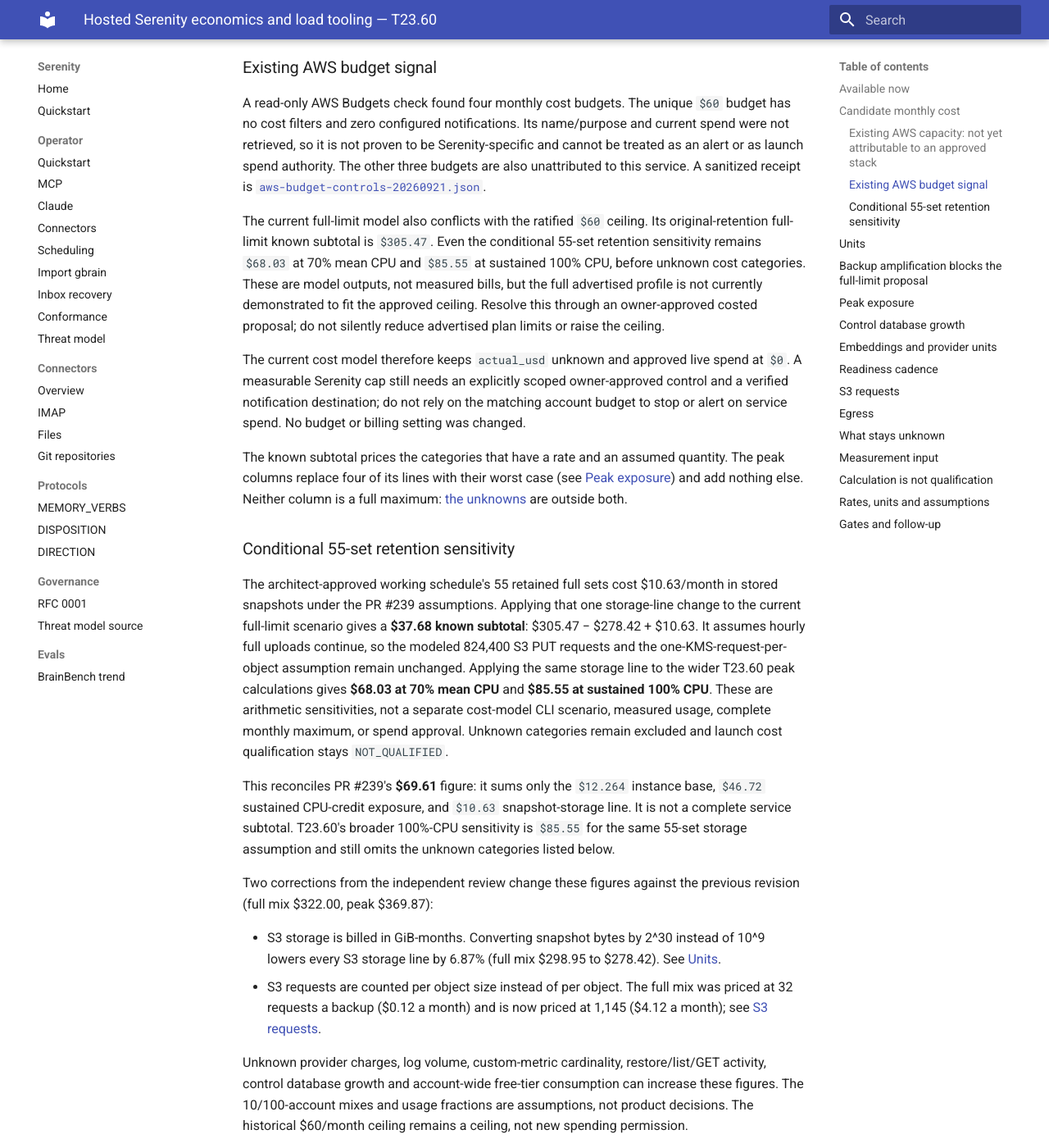
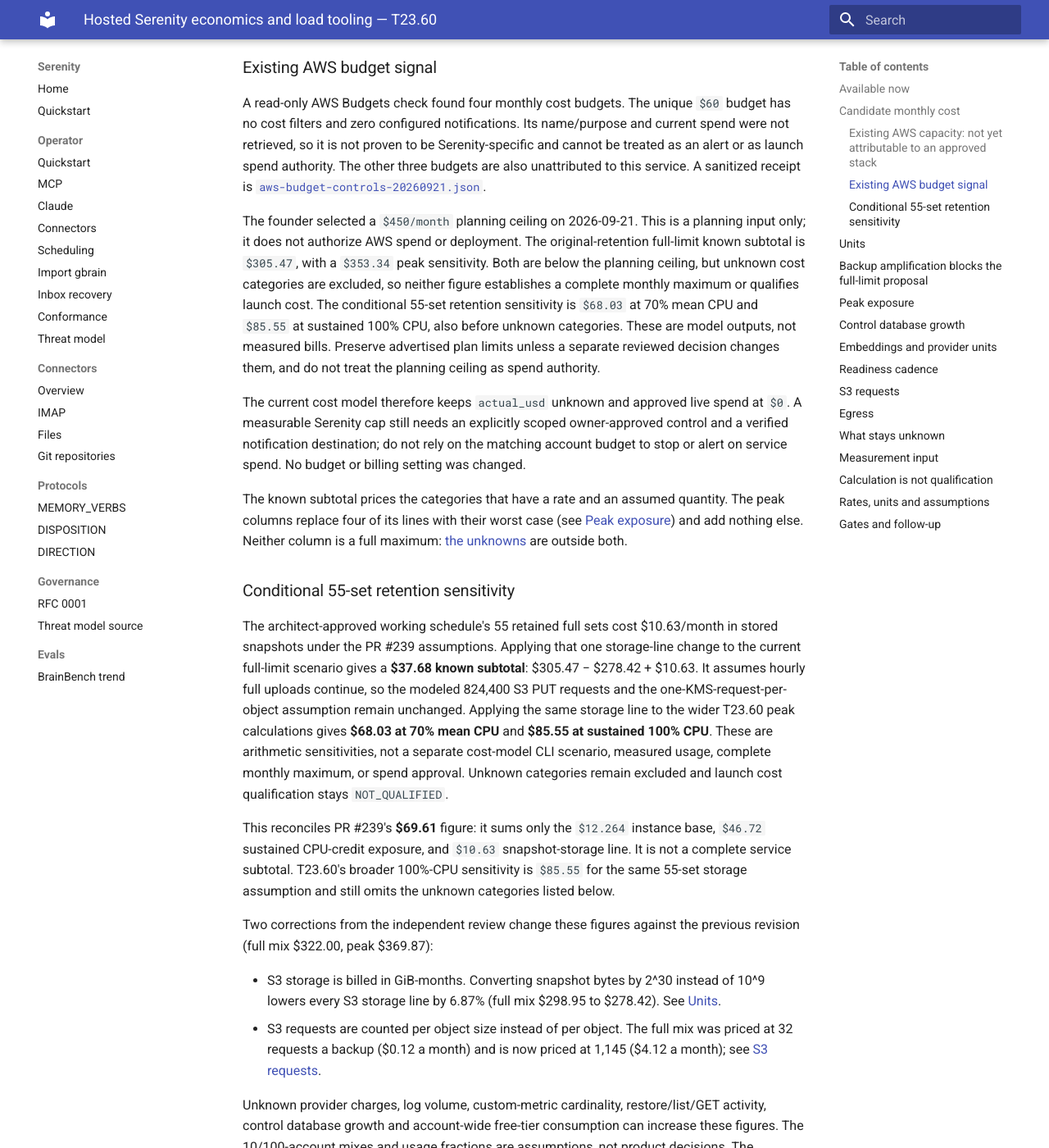
Before and after one commit to sirerun/serenity, an MkDocs documentation site: the page built from docs/launch/hosted-economics.md, in a window 1280 px wide and 1400 px high, scrolled down 2072 px. Shown: the whole window at 82% size. Built offline with MkDocs 1.6.1 and Material for MkDocs 9.7.7, drawn with Linux system fonts in a browser that asks for light colours; some of the changed text lies outside the part shown.

Commit message:
docs(hosted): record $450 planning ceiling

```diff
--- a/docs/launch/hosted-economics.md
+++ b/docs/launch/hosted-economics.md
@@ -86,13 +86,16 @@
 are also unattributed to this service. A sanitized receipt is
 [`aws-budget-controls-20260921.json`](evidence/T23.60/aws-budget-controls-20260921.json).
 
-The current full-limit model also conflicts with the ratified `$60` ceiling. Its
-original-retention full-limit known subtotal is `$305.47`. Even the conditional
-55-set retention sensitivity remains `$68.03` at 70% mean CPU and `$85.55` at
-sustained 100% CPU, before unknown cost categories. These are model outputs, not
-measured bills, but the full advertised profile is not currently demonstrated to
-fit the approved ceiling. Resolve this through an owner-approved costed proposal;
-do not silently reduce advertised plan limits or raise the ceiling.
+The founder selected a `$450/month` planning ceiling on 2026-09-21. This is a
+planning input only; it does not authorize AWS spend or deployment. The
+original-retention full-limit known subtotal is `$305.47`, with a `$353.34` peak
+sensitivity. Both are below the planning ceiling, but unknown cost categories are
+excluded, so neither figure establishes a complete monthly maximum or qualifies
+launch cost. The conditional 55-set retention sensitivity is `$68.03` at 70% mean
+CPU and `$85.55` at sustained 100% CPU, also before unknown categories. These are
+model outputs, not measured bills. Preserve advertised plan limits unless a
+separate reviewed decision changes them, and do not treat the planning ceiling as
+spend authority.
 
 The current cost model therefore keeps `actual_usd` unknown and approved live spend
 at `$0`. A measurable Serenity cap still needs an explicitly scoped owner-approved
@@ -134,8 +137,9 @@
 Unknown provider charges, log volume, custom-metric cardinality, restore/list/GET
 activity, control database growth and account-wide free-tier
 consumption can increase these figures. The 10/100-account mixes and usage fractions are
-assumptions, not product decisions. The historical $60/month ceiling remains a ceiling, not
-new spending permission.
+assumptions, not product decisions. The historical `$60` AWS budget remains
+unattributed and is not a Serenity-specific control; the current `$450/month`
+planning ceiling is not spending permission.
 
 The full mix counts every allowed brain (10 Free, 9 Builder and 10 Scale, 29 in all) in
 each backup. That gives 32 objects a backup (`manifest.json`, `control.db`, `COMPLETE` and
```
Also changed, not shown: docs/launch/evidence/T23.60/result.json (+6 -6 lines).
